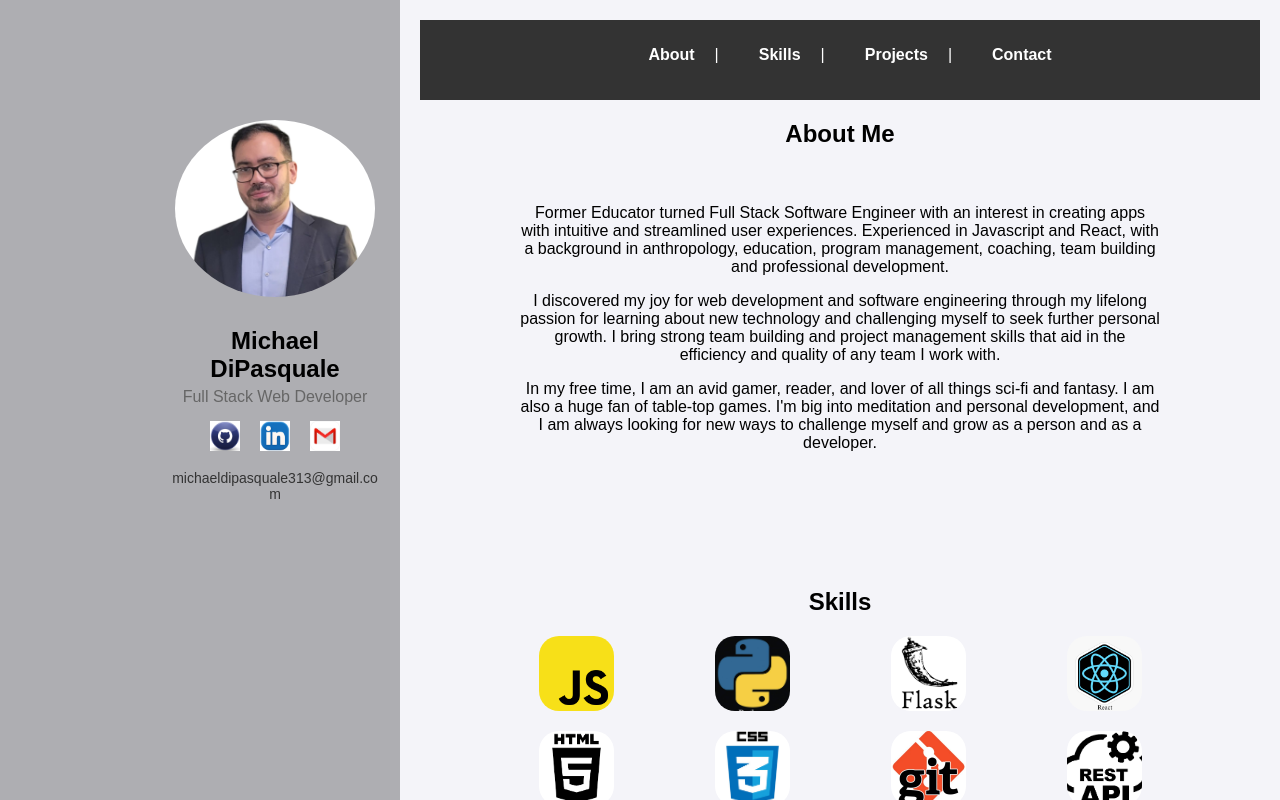
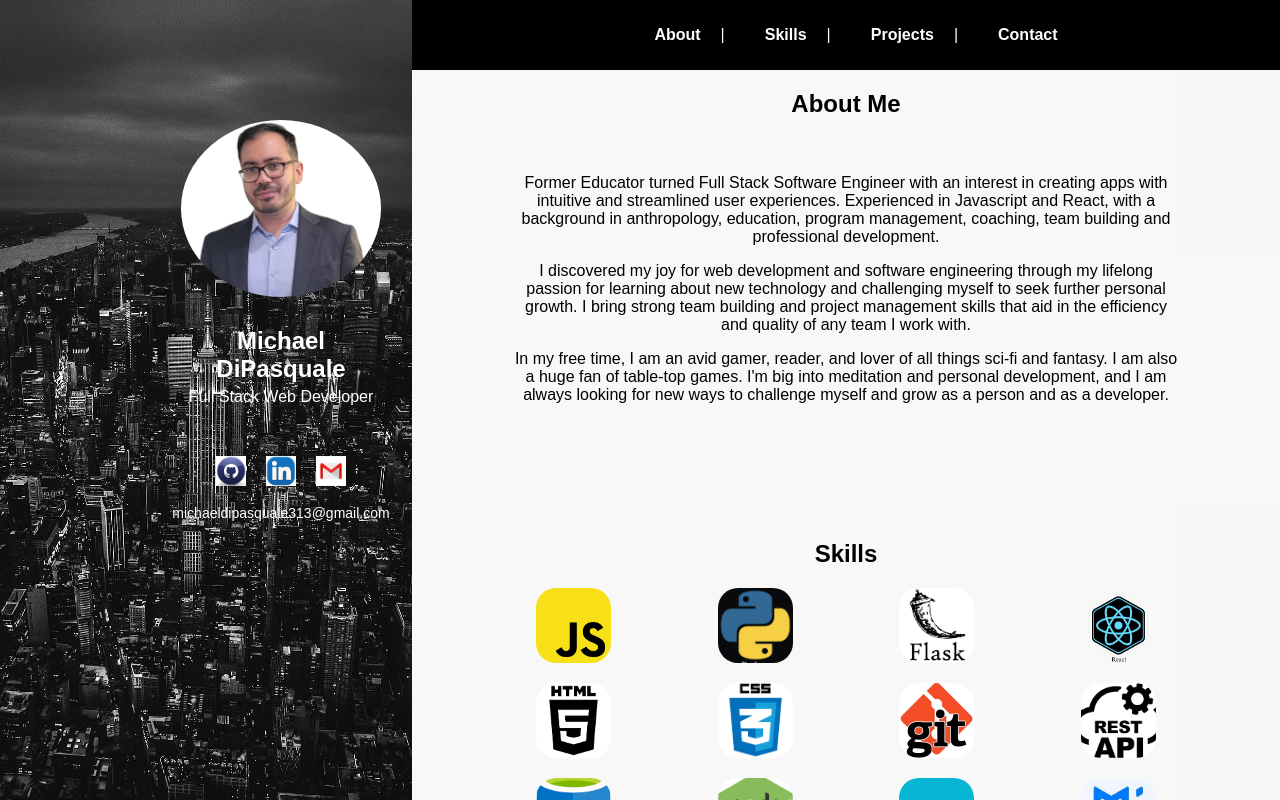
Before and after one commit to mdipasqu13/personal-website, a React (Create React App) app in the folder client/: page / in a window 1280 px wide. Built offline with nearby package versions, Linux system fonts and the light colour scheme.

Commit message:
fix all errors, site running

```diff
--- a/client/public/index.html
+++ b/client/public/index.html
@@ -2,7 +2,7 @@
 <html lang="en">
   <head>
     <meta charset="utf-8" />
-    <link rel="icon" href="%PUBLIC_URL%/favicon.ico" />
+    <link rel="icon" href="%PUBLIC_URL%/faviconMD.ico" />
     <link rel="preconnect" href="https://fonts.gstatic.com" />
     <link
       href="https://fonts.googleapis.com/css2?family=Permanent+Marker&display=swap"
@@ -29,7 +29,7 @@
       work correctly both with client-side routing and a non-root public URL.
       Learn how to configure a non-root public URL by running `npm run build`.
     -->
-    <title>Reciplease</title>
+    <title>Michael DiPasquale</title>
   </head>
   <body>
     <noscript>You need to enable JavaScript to run this app.</noscript>
--- a/client/src/components/App.css
+++ b/client/src/components/App.css
@@ -11,11 +11,8 @@
   justify-content: flex-start;
   align-items: center;
   padding: 20px;
-    background-color: rgba(0, 0, 0, 0.285);
-    background-image: 'testbackground.jpeg';
-    background-size: cover;
-    background-position: center;
-    background-repeat: no-repeat;
+  color: white
+  /* background-color: rgba(0, 0, 0, 0.285); */
 }
 
 .profile-photo {
@@ -47,7 +44,7 @@
 }
 
 .email-link {
-    color: #333;
+  color: white;
   text-decoration: none;
   font-size: 14px;
   text-align: center;
@@ -62,7 +59,8 @@
 .right-half {
   width: 70%;
   overflow-y: auto;
-    padding: 20px;
+  padding: 0px;
+  background-color: rgba(249, 248, 248, 0.958);
 }
 .profile-name {
   margin-top: 10px;
@@ -75,9 +73,9 @@
 
 .profile-title {
   margin-top: 0;
-    margin-bottom: 15px;
+  margin-bottom: 50px;
   text-align: center;
   font-size: 1em;
-    color: #666;
+  color: white;
   margin-left: 150px;
 }
--- a/client/src/components/App.jsx
+++ b/client/src/components/App.jsx
@@ -7,22 +7,35 @@ import Contact from '../components/Contact';
 import './App.css';
 
 function App() {
-  // useEffect(() => {
-  //   document.body.style.backgroundColor = '#E5E3E2';
-  // }, []);
+
+
+  const leftHalfStyle = {
+    width: '30%',
+    backgroundColor: '#f0f0f0',
+    display: 'flex',
+    flexDirection: 'column',
+    justifyContent: 'flex-start',
+    alignItems: 'center',
+    padding: '20px',
+    backgroundImage: `url(${process.env.PUBLIC_URL}/backgrounddark.jpeg)`,
+    backgroundRepeat: 'no-repeat',
+    backgroundSize: 'cover',
+    backgroundPosition: 'center',
+  };
 
   return (
     <div className="app">
       <div className="container">
-        <div className="left-half">
+        <div className="left-half" style={leftHalfStyle}>
           <img src="profile-photo.jpeg" alt="Michael DiPasquale" className="profile-photo" />
+
           <h2 className="profile-name">Michael DiPasquale</h2>
           <p className="profile-title">Full Stack Web Developer</p>
           <div className="social-icons">
             <a href="https://github.com/mdipasqu13" target="_blank" rel="noopener noreferrer">
               <img src="GitHubIcon.jpg" alt="GitHub" className="social-icon" />
             </a>
-            <a href="www.linkedin.com/in/michael-dipasquale313" target="_blank" rel="noopener noreferrer">
+            <a href="https://linkedin.com/in/michael-dipasquale313" target="_blank" rel="noopener noreferrer">
               <img src="LinkedInIcon.jpeg" alt="LinkedIn" className="social-icon" />
             </a>
             <a href="mailto:michaeldipasquale313@gmail.com">
--- a/client/src/components/Contact.css
+++ b/client/src/components/Contact.css
@@ -9,7 +9,7 @@ body {
   max-width: 500px;
   margin: 100px auto;
   padding: 20px;
-    background-color: #ffffff;
+  background-color: #0101011e;
   border-radius: 8px;
   box-shadow: 0 4px 8px rgba(0, 0, 0, 0.1);
 }
@@ -31,7 +31,7 @@ body {
   width: 100%;
   padding: 12px;
   margin-bottom: 15px;
-    border: 1px solid #ccc;
+  border: 1px solid #000000a6;
   border-radius: 4px;
   box-sizing: border-box;
   font-size: 16px;
--- a/client/src/components/Header.css
+++ b/client/src/components/Header.css
@@ -3,11 +3,11 @@
   top: 0;
   left: 0;
   width: flex;
-    background-color: #333;
+  background-color: #000000;
   color: white;
   padding: 10px 0;
   z-index: 1000;
-    margin-top: 0px;
+  margin: 0;
 }
 
 .nav {
@@ -39,7 +39,6 @@
 
 .header-content {
   text-align: center;
-    margin-top: 10px;
 }
 
 .header-content h1 {
@@ -48,14 +47,12 @@
 }
 
 .header-content p {
-    margin: 5px;
   font-size: 16px;
+  margin: 0;
 }
 
-  body {
-    padding-top: 10px;
-  }
+
 
 #about, #skills, #projects, #contact {
-    scroll-margin-top: 200px;
+  scroll-margin-top: 90px;
 }
```
Also changed, not shown: client/public/backgrounddark.jpeg (added), client/src/components/About.css (line endings or trailing spaces), 1 other file (tests, documents, lock files or other folders). Lines whose indentation alone changed are shown as unchanged.
